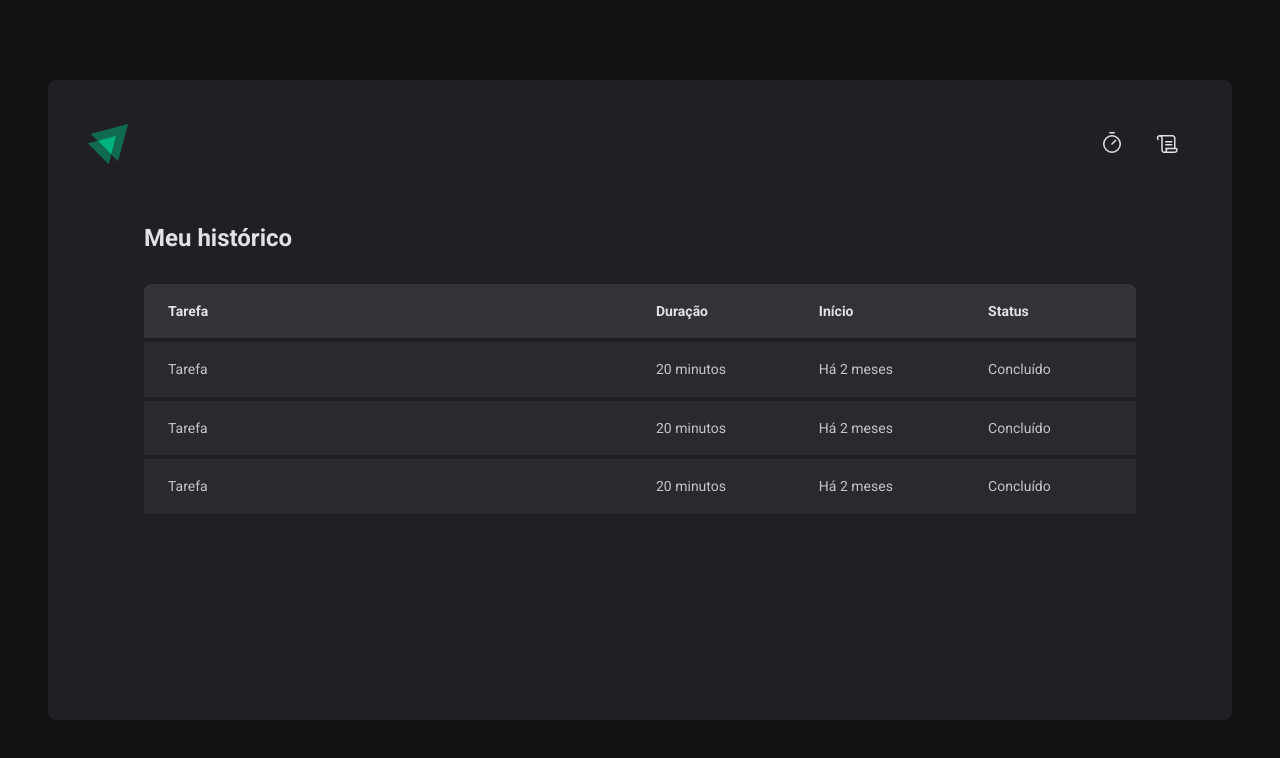
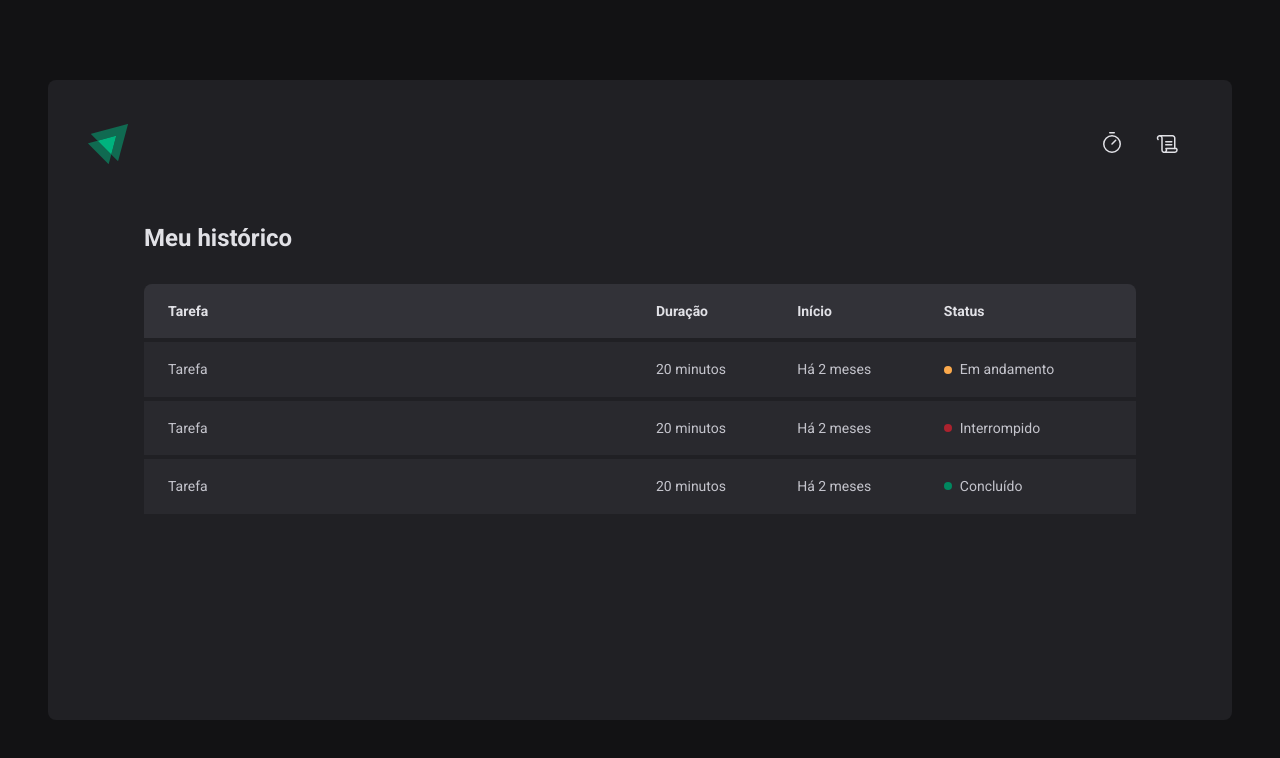
Before and after one commit to DevJpFarias/02-ignite-timer, a React (Vite) app: page /history in a window 1280 px wide. Shown: the top 758 px of the page. Built offline with nearby package versions, Linux system fonts and the light colour scheme.

Commit message:
feat: criando componente de status

```diff
--- a/src/pages/History/index.tsx
+++ b/src/pages/History/index.tsx
@@ -1,4 +1,4 @@
-import { HistoryContainer, HistoryList } from './styles'
+import { HistoryContainer, HistoryList, Status } from './styles'
 
 export function History() {
   return (
@@ -18,19 +18,25 @@
               <td>Tarefa</td>
               <td>20 minutos</td>
               <td>Há 2 meses</td>
-              <td>Concluído</td>
+              <td>
+                <Status statusColor="yellow">Em andamento</Status>
+              </td>
             </tr>
             <tr>
               <td>Tarefa</td>
               <td>20 minutos</td>
               <td>Há 2 meses</td>
-              <td>Concluído</td>
+              <td>
+                <Status statusColor="red">Interrompido</Status>
+              </td>
             </tr>
             <tr>
               <td>Tarefa</td>
               <td>20 minutos</td>
               <td>Há 2 meses</td>
-              <td>Concluído</td>
+              <td>
+                <Status statusColor="green">Concluído</Status>
+              </td>
             </tr>
           </tbody>
         </table>
--- a/src/pages/History/styles.ts
+++ b/src/pages/History/styles.ts
@@ -43,7 +43,7 @@
     }
 
     td {
-      background-color: ${(props) => props.theme['gray-700']};
+      background: ${(props) => props.theme['gray-700']};
       border-top: 4px solid ${(props) => props.theme['gray-800']};
       padding: 1rem;
       font-size: 0.875rem;
@@ -60,3 +60,27 @@
     }
   }
 `
+
+const STATUS_COLOR = {
+  yellow: 'yellow-500',
+  green: 'green-500',
+  red: 'red-500',
+} as const
+
+interface StatusProps {
+  statusColor: keyof typeof STATUS_COLOR
+}
+
+export const Status = styled.span<StatusProps>`
+  display: flex;
+  align-items: center;
+  gap: 0.5rem;
+
+  &::before {
+    content: '';
+    width: 0.5rem;
+    height: 0.5rem;
+    border-radius: 50%;
+    background: ${(props) => props.theme[STATUS_COLOR[props.statusColor]]};
+  }
+`
```
